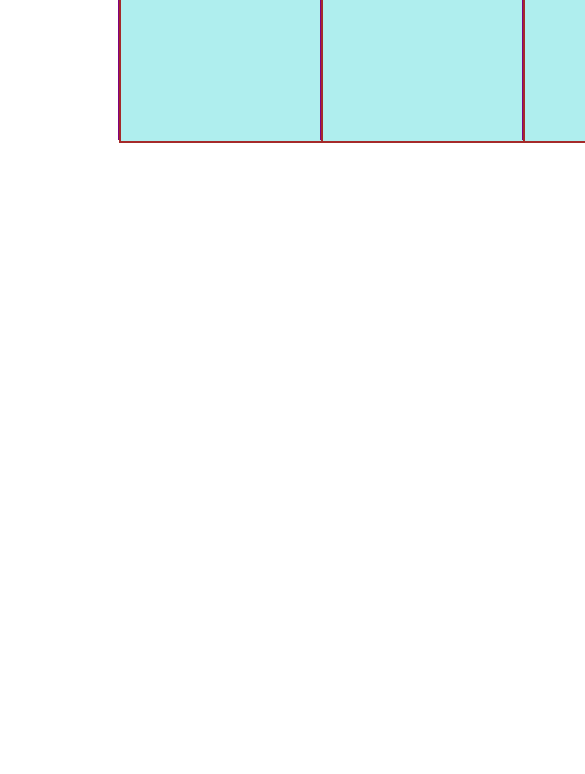
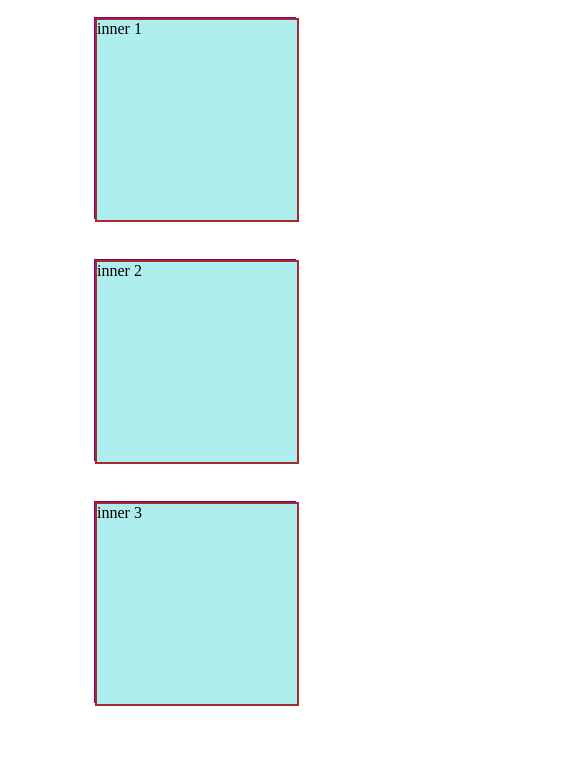
Before and after one commit to adnanalemran/Projects, a plain HTML site: page Module 9/Transform .html in a window 390 px wide. Shown: the part 70-844 px from the top of the page, 585 px wide, since content can reach past the window. Drawn offline with Linux system fonts and the light colour scheme.

Commit message:
make responsive

```diff
--- a/Module 9/Transform .html
+++ b/Module 9/Transform .html
@@ -6,10 +6,17 @@
     <meta name="viewport" content="width=device-width, initial-scale=1.0">
     <title>Transform </title>
     <style>
-        body{
-            margin-right: -50px;
+        .room {
             display: flex;
+            justify-content: space-around;
+
         }
+
+        .title {
+            text-align: center;
+            display: block;
+        }
+
         .container,
         .inner {
             width: 200px;
@@ -20,6 +27,7 @@
         .container {
             border: 1px solid purple;
             background-color: aquamarine;
+
         }
 
         .inner {
@@ -27,17 +35,34 @@
             background-color: paleturquoise;
             /* transform: scale(0.25, 0.5); */
             /* transform: scale(0.5) rotate(45deg) translateX(100px); */
-            /* transform: translateX(30px) scale(0.60) rotate(70deg); */  }
-        .inner:hover{
+            /* transform: translateX(30px) scale(0.60) rotate(70deg); */
+        }
+
+        .inner:hover {
             transform: translateX(30px) scale(0.60) rotate(70deg);
             transition: .5s;
+            background-color: salmon;
+        }
+
+        @media screen and (max-width: 400px) {
+            .room {
+                align-items: center;
+                flex-direction: column;
+            }
+
+            .container {
+                margin: 20px;
+
+            }
         }
 
     </style>
 </head>
 
 <body>
-    <h2>Transform </h2>
+    <h2 class="title">Transform </h2>
+    <section class="room">
+
         <div class="container">
             <div class="inner">inner 1</div>
         </div>
@@ -47,6 +72,7 @@
         <div class="container">
             <div class="inner">inner 3</div>
         </div>
+    </section>
 </body>
 
 </html>
```
Lines whose indentation alone changed are shown as unchanged.
